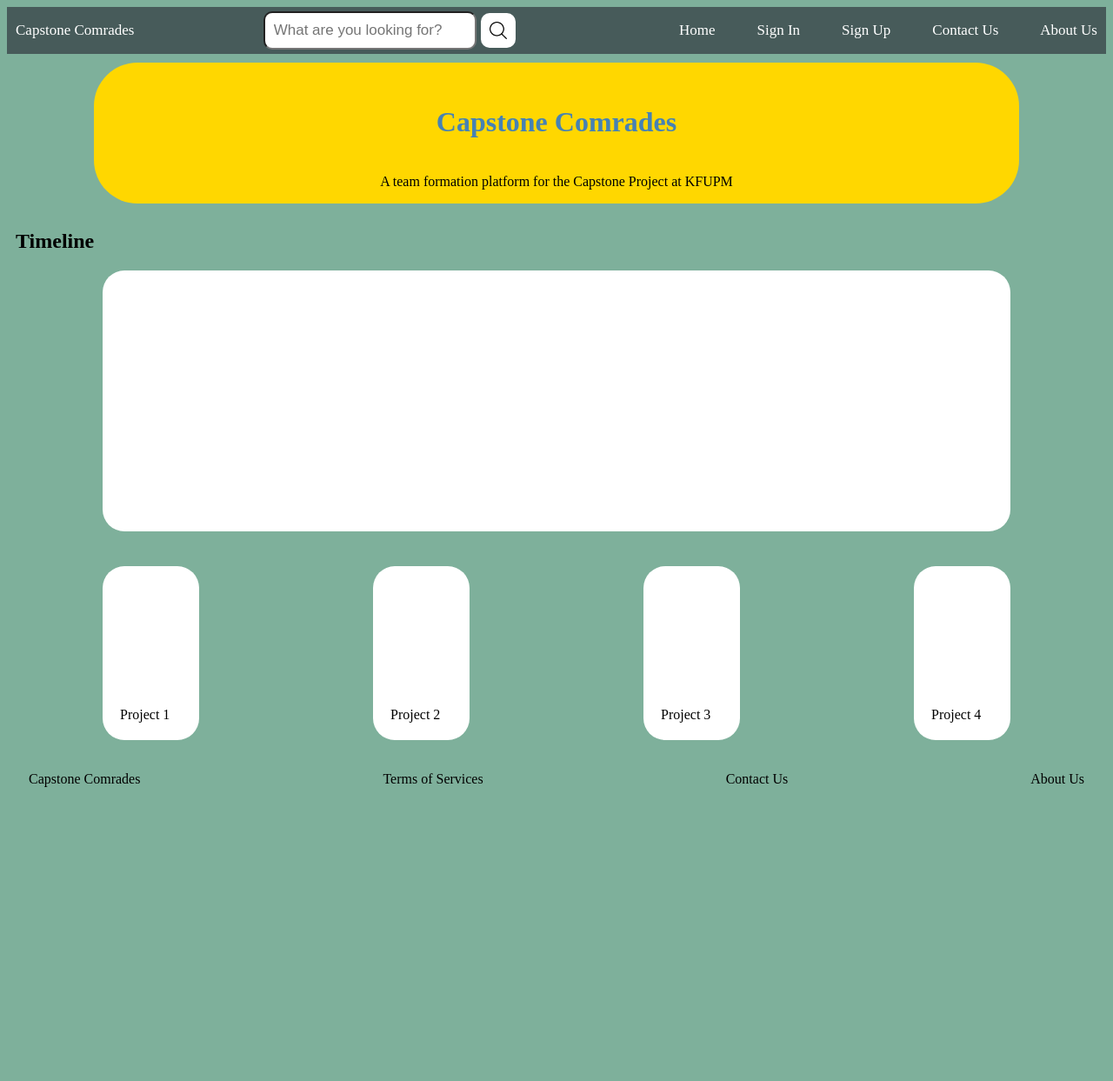
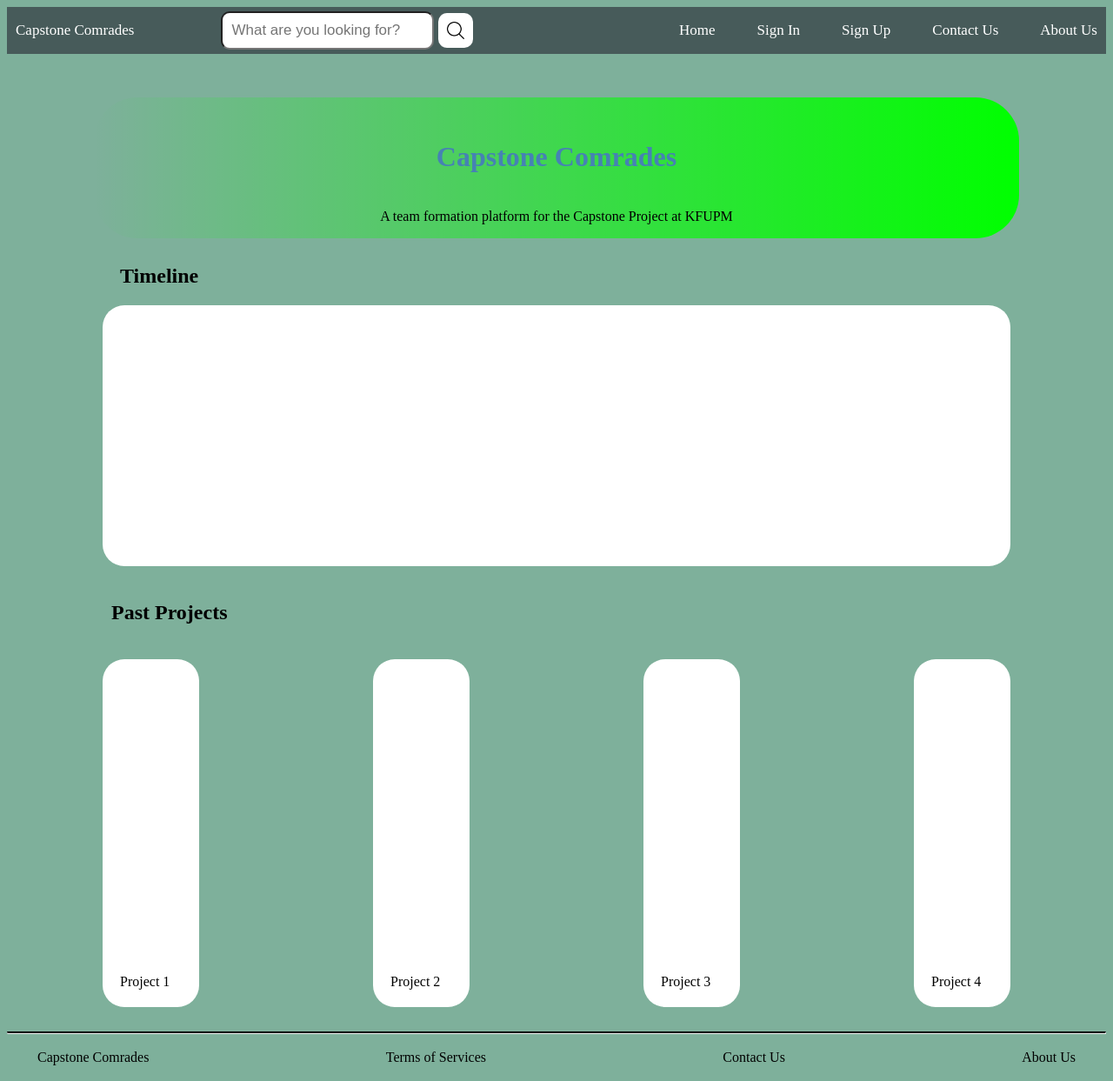
Before and after one commit to SWE-Ahmed/capstone-comrades, an Angular app: page / in a window 1280 px wide. Shown: the whole page at 87% size. Before the commit the page ends 929 px from the top, so only its background shows below. Built offline with nearby package versions, Linux system fonts and the light colour scheme.

Commit message:
fix: footer + position

```diff
--- a/src/app/app.component.css
+++ b/src/app/app.component.css
@@ -1,11 +1,15 @@
+#mainContent {
+  min-height: 100vh;
+  display: flex;
+  flex-direction: column;
+}
+
 nav {
     display: flex;
     flex-direction: row;
     justify-content: space-between;
-    align-items: center;
-    align-content: center;
     padding-inline: 10px;
-    margin-bottom: 10px;
+    margin-bottom: 50px;
     color: white;
     font-size: 17px;
     background-color: #475B5A;
@@ -29,10 +33,15 @@
     margin-right: 5px;
 }
 
-nav .searchBar {
-    display: flex;
-    justify-content: center;
-    align-items: center;
+#navRight {
+  display: flex;
+}
+
+.searchBar {
+  display: flex;
+  justify-content: center;
+  align-items: center;
+  padding-left: 100px;
 }
 
 nav img {
@@ -43,7 +52,7 @@
 
 
 .topBar {
-    background-color: #FFD700;
+    background-image: linear-gradient(to right, rgba(0,255,0,0), rgba(0,255,0,1));
     margin: 0px 100px 0px 100px;
     border-radius: 50px;
     display: flex;
@@ -56,6 +65,10 @@
 h1 {
     color: steelblue;
     margin: 50px 0px 25px 0px;
+}
+
+h2 {
+  margin-left: 120px;
 }
 
 .timeLineSection {
@@ -79,8 +92,8 @@
     border-radius: 25px;
     background: white;
     margin: 10px 100px 10px 100px;
-    height: 200px;
-    width: 200px;
+    height: 400px;
+    width: 4500px;
     position: relative;
 }
 
@@ -90,8 +103,18 @@
     bottom: 0;
 }
 
+hr {
+  border-top: 2px solid black;
+}
+
 footer {
     display: flex;
     justify-content: space-between;
-    margin: 0px 25px 0px 25px;
+    margin-right: 25px;
+    margin-left: 25px;
+    margin-top: auto;
 }
+
+footer div {
+  padding: 10px;
+}
--- a/src/app/app.component.html
+++ b/src/app/app.component.html
@@ -1,8 +1,11 @@
+<div id="mainContent">
   <nav>
+    <div id="navRight">
       <p>{{title}}</p>
       <div class="searchBar">
         <input type="text" placeholder="What are you looking for?">
         <img src="../assets/search_icon.png" width="20px" height="20px">
+      </div>
     </div>
     <ul class="navMenu">
       <li>Home</li>
@@ -20,23 +23,26 @@
     <h2>Timeline</h2>
     <div class="timeLineBox"></div>
   </section>
+  <h2>Past Projects</h2>
   <section class="pastProjectSection">
-  <div class="pastProjectCard">
-    <p>Project 1</p>
-  </div>
-  <div class="pastProjectCard">
-    <p>Project 2</p>
-  </div>
-  <div class="pastProjectCard">
-    <p>Project 3</p>
-  </div>
-  <div class="pastProjectCard">
-    <p>Project 4</p>
+    <!--Creating the pastproject card dynamically-->
+    <div class="pastProjectCard" *ngFor="let project of pastProjects">
+      <p>{{project}}</p>
     </div>
   </section>
+</div>
+<hr>
 <footer>
-  <p>Capstone Comrades</p>
-  <p>Terms of Services</p>
-  <p>Contact Us</p>
-  <p>About Us</p>
+  <div>
+    Capstone Comrades
+  </div>
+  <div>
+    Terms of Services
+  </div>
+  <div>
+    Contact Us
+  </div>
+  <div>
+    About Us
+  </div>
 </footer>
--- a/src/app/app.component.ts
+++ b/src/app/app.component.ts
@@ -8,4 +8,5 @@
 export class AppComponent {
   title: string = 'Capstone Comrades';
   description: string = 'A team formation platform for the Capstone Project at KFUPM'
+  pastProjects: string[] = ["Project 1", "Project 2", "Project 3", "Project 4"]
 }
```
Lines whose indentation alone changed are shown as unchanged.
